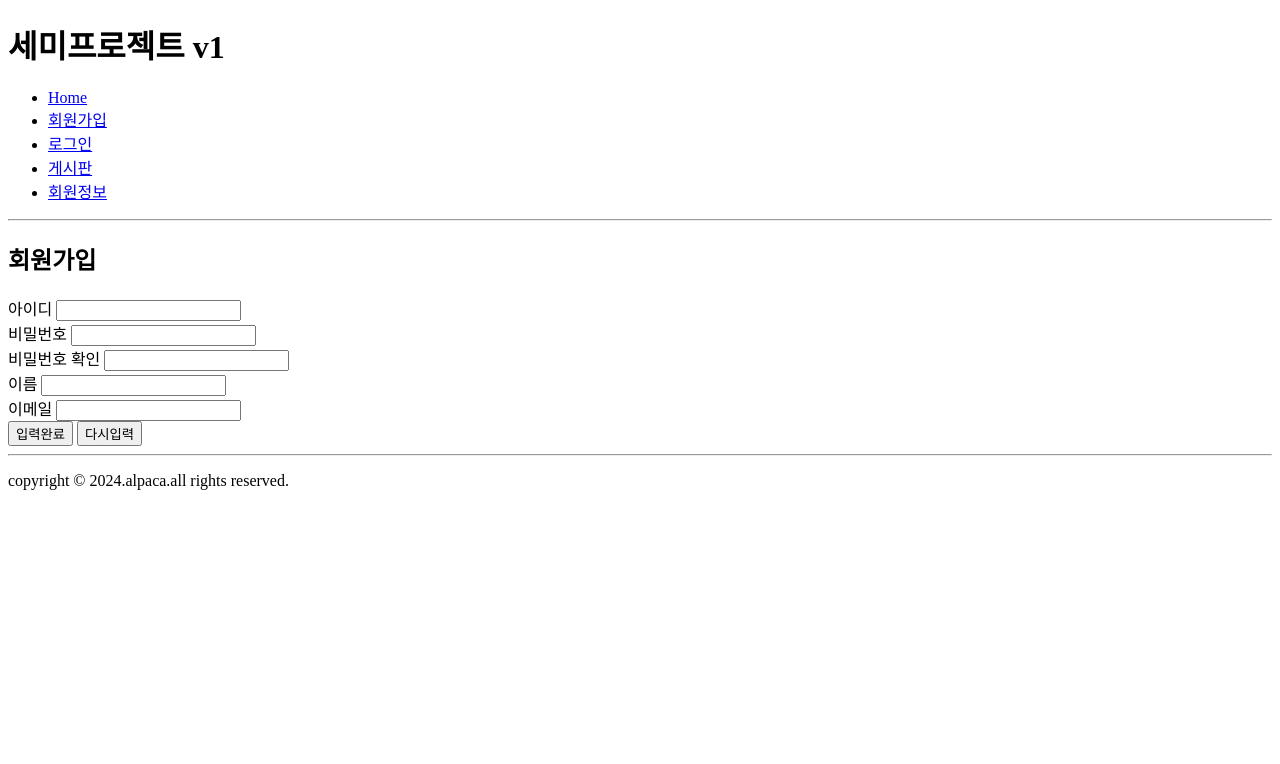
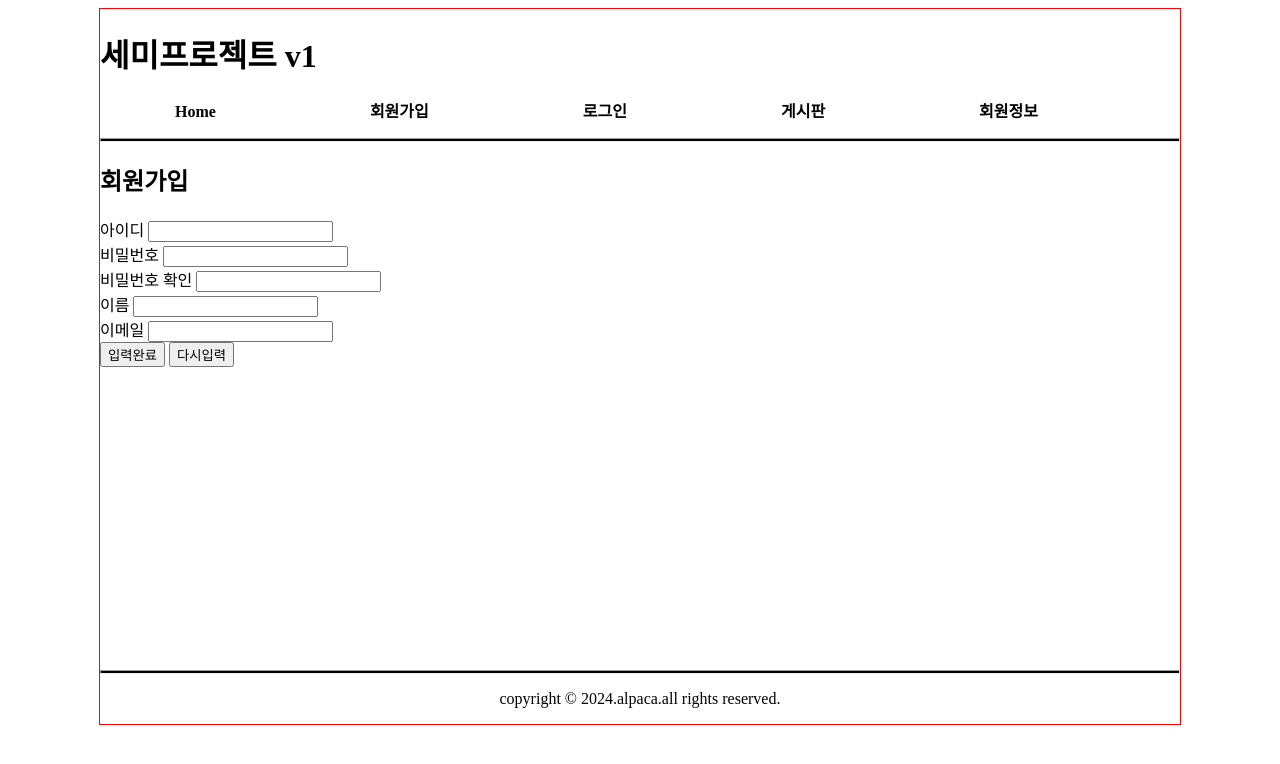
Before and after one commit to Yongheech/semiprojectv1, a FastAPI app: page /member/join in a window 1280 px wide. Shown: the top 764 px of the page. Run offline with FastAPI, Linux system fonts and the light colour scheme.

Commit message:
모든 페이지에 적용되는 전역 스타일 지정

```diff
--- /dev/null
+++ b/views/static/css/project.css
@@ -0,0 +1,15 @@
+#wrap{ width: 1080px; border: 1px solid red;
+    margin: 0 auto;}
+
+nav ul { list-style: none; padding: 0}
+nav ul li {display: inline; padding: 0 75px}
+
+a:link { color: black; text-decoration: none; font-weight: bold}
+a:visited { color: black; text-decoration: underline}
+a:hover {color: orange; text-decoration: underline}
+a:active {color: red}
+
+main {min-height: 500px}
+hr { height: 2px; background: black}
+
+footer p{text-align: center}
--- a/views/templates/board/list.html
+++ b/views/templates/board/list.html
@@ -3,6 +3,10 @@
 <head>
     <meta charset="UTF-8">
     <title>세미프로젝트</title>
+    <link rel="stylesheet" href="/static/css/project.css">
+    <style>
+
+    </style>
 </head>
 <body>
     <div id="wrap">
--- a/views/templates/board/modify.html
+++ b/views/templates/board/modify.html
@@ -3,6 +3,10 @@
 <head>
     <meta charset="UTF-8">
     <title>세미프로젝트</title>
+    <link rel="stylesheet" href="/static/css/project.css">
+    <style>
+
+    </style>
 </head>
 <body>
     <div id="wrap">
--- a/views/templates/board/view.html
+++ b/views/templates/board/view.html
@@ -3,6 +3,7 @@
 <head>
     <meta charset="UTF-8">
     <title>세미프로젝트</title>
+
 </head>
 <body>
     <div id="wrap">
--- a/views/templates/board/write.html
+++ b/views/templates/board/write.html
@@ -3,6 +3,10 @@
 <head>
     <meta charset="UTF-8">
     <title>세미프로젝트</title>
+    <link rel="stylesheet" href="/static/css/project.css">
+    <style>
+
+    </style>
 </head>
 <body>
     <div id="wrap">
--- a/views/templates/index.html
+++ b/views/templates/index.html
@@ -3,6 +3,10 @@
 <head>
     <meta charset="UTF-8">
     <title>세미프로젝트</title>
+    <link rel="stylesheet" href="/static/css/project.css">
+    <style>
+
+    </style>
 </head>
 <body>
     <div id="wrap">
--- a/views/templates/member/join.html
+++ b/views/templates/member/join.html
@@ -3,6 +3,11 @@
 <head>
     <meta charset="UTF-8">
     <title>세미프로젝트</title>
+    <link rel="stylesheet" href="/static/css/project.css">
+    <style>
+
+    </style>
+
 </head>
 <body>
     <div id="wrap">
@@ -18,7 +23,7 @@
         </nav>
         <main>
             <h2>회원가입</h2>
-            <form name="joinfrm" method="post">
+            <form id="join" name="joinfrm" method="post">
                 <div><label for="userid">아이디</label>
                      <input type="text" name="userid" id="userid"
                            minlength="6" maxlength="18" required> </div>
--- a/views/templates/member/myinfo.html
+++ b/views/templates/member/myinfo.html
@@ -3,6 +3,10 @@
 <head>
     <meta charset="UTF-8">
     <title>세미프로젝트</title>
+    <link rel="stylesheet" href="/static/css/project.css">
+    <style>
+
+    </style>
 </head>
 <body>
     <div id="wrap">
@@ -18,7 +22,7 @@
         </nav>
         <main>
             <h2>회원정보</h2>
-            <table cellpadding="5">
+            <table  cellpadding="5">
                 <tr>
                     <th>아이디</th>
                     <td>sjestageek</td>
```
Also changed, not shown: views/templates/member/login.html (+6 -2 lines).
